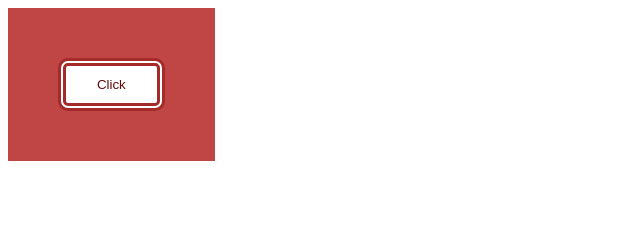
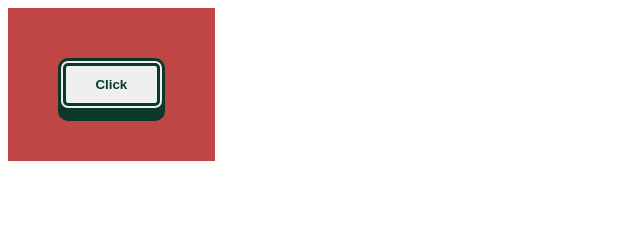
Before and after one commit to coffeasack/javascript-practice, a plain HTML site: page teste.html in a window 1280 px wide. Shown: the top 230 px of the page, without its empty margins (0-640 px from the left). Drawn offline with Linux system fonts and the light colour scheme; a web font is replaced by a local one.

Commit message:
adẃkgcxv

```diff
--- a/teste.html
+++ b/teste.html
@@ -5,7 +5,7 @@
 <link href="https://fonts.googleapis.com/css2?family=Darumadrop+One&display=swap" rel="stylesheet">
     <link rel="stylesheet" href="teste1.css">
 <div class="center">
-<button class="testeBrilho"><a href="https://www.google.com.br/?hl=pt-BR">Click</a></button>
+<button class="testeBrilho">Click</button>
 </div>
 
 <br><br><br><br>
--- a/teste1.css
+++ b/teste1.css
@@ -7,34 +7,30 @@ div.center {
 }
 
 button.testeBrilho {
-    /* background-color: antiquewhite; */
+    /* background-color: antiquewhite;
     background-image: url(./Virikek.png);
-    color:brown;
-    display: flex;
+    background-size: 100%;
+    background-repeat: no-repeat;
+    background-position-x: 50px;
+    background-position-y: -30px; */
+    color:rgb(10, 56, 45);
+    /* display: flex;
     align-items: center;
-    justify-content: center;
+    justify-content: center; */
     border: double;
     border-width: 8px;
     border-radius: 10px;
     width: 8em;
     height: 4em;
     text-decoration: none;
+    font-family: "Darumadrop One", sans-serif;
+    font-weight: 800;
+    box-shadow: 0 10px 0 0;
 }
 
-button.testeBrilho a{
-    color: rgb(97, 12, 12);
-    text-decoration: none;
-    content:normal;
-}
-
-button.testeBrilho a:hover{
-    color: rgb(132, 0, 255);
-    content:normal;
-}
-
-button.testeBrilho a:hover::before{
-    content:normal;
-    background-color: black;
+button.testeBrilho:active {
+    box-shadow: 0 0 0 0;
+    transform: translateZ(10px);
 }
 
 button.simplebtn {
```
